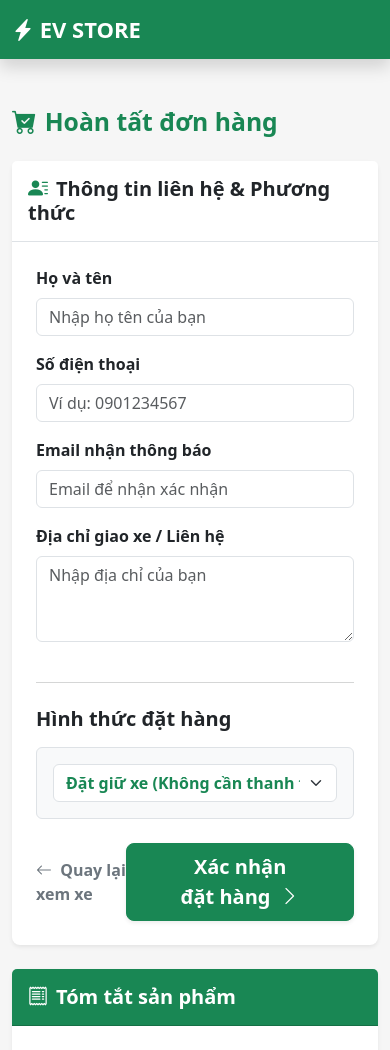
After one commit to MrQuangThien/BAI_GIS, a Django app: page /core/tao-don-hang/1/ in a window 390 px wide. The commit adds this page. Shown: the top 1050 px of the page. Run offline with Django 5.2, Linux system fonts and the light colour scheme; tables that the repository leaves empty hold one stand-in row (values such as "Sample post").

Commit message:
order mailtrap

```diff
--- a/BAI_GIS/ev_store/core/forms.py
+++ b/BAI_GIS/ev_store/core/forms.py
@@ -1,7 +1,7 @@
 from django import forms
 from django.contrib.auth.models import User
 # Nhớ import Model XeDien vào form nhé
-from .models import XeDien
+from .models import XeDien, DonHang
 
 class UserForm(forms.ModelForm):
     password = forms.CharField(
@@ -75,3 +75,15 @@ class XeDienForm(forms.ModelForm):
             'anh_phu_2': forms.FileInput(attrs={'class': 'form-control'}),
             'anh_phu_3': forms.FileInput(attrs={'class': 'form-control'}),
         }
+
+class DonHangForm(forms.ModelForm):
+    class Meta:
+        model = DonHang
+        fields = ['ho_ten', 'so_dien_thoai', 'email', 'dia_chi', 'loai_don']
+        widgets = {
+            'ho_ten': forms.TextInput(attrs={'class': 'form-control', 'placeholder': 'Nhập họ tên của bạn'}),
+            'so_dien_thoai': forms.TextInput(attrs={'class': 'form-control', 'placeholder': 'Ví dụ: 0901234567'}),
+            'email': forms.EmailInput(attrs={'class': 'form-control', 'placeholder': 'Email để nhận xác nhận'}),
+            'dia_chi': forms.Textarea(attrs={'class': 'form-control', 'rows': 3, 'placeholder': 'Nhập địa chỉ của bạn'}),
+            'loai_don': forms.Select(attrs={'class': 'form-select fw-bold text-success'}),
+        }
--- a/BAI_GIS/ev_store/core/templates/quan_ly_tram_sac.html
+++ b/BAI_GIS/ev_store/core/templates/quan_ly_tram_sac.html
@@ -47,10 +47,10 @@
         <div class="row">
             <div class="col-md-2 sidebar shadow-lg">
                 <h4 class="text-center text-success fw-bold mb-4"><i class="bi bi-lightning-charge-fill"></i> EV STORE</h4>
-               <a href="#" class="active"><i class="bi bi-speedometer2 me-2"></i> Tổng quan</a>
+            <a href="#" class="active"><i class="bi bi-speedometer2 me-2"></i> Tổng quan</a>
             <a href="/core/quan-ly-tram-sac/"><i class="bi bi-ev-station me-2"></i> Quản lý Trạm Sạc</a>
             <a href="/core/danh_sach_xe/"><i class="bi bi-car-front me-2"></i> Quản lý Xe Điện</a>
-             <a href="/core/users/"><i class="bi bi-person me-2"></i> Quản lý Người Dùng</a>
+            <a href="/core/users/"><i class="bi bi-person me-2"></i> Quản lý Người Dùng</a>
             <a href="/core/map/" target="_blank"><i class="bi bi-map me-2"></i> Xem Bản Đồ</a>
             <a href="/" target="_blank"><i class="bi bi-basket"></i> Trang Chủ</a>
             </div>
--- /dev/null
+++ b/BAI_GIS/ev_store/core/templates/tao_don_hang.html
@@ -0,0 +1,132 @@
+{% load static %}
+<!DOCTYPE html>
+<html lang="vi">
+<head>
+    <meta charset="UTF-8">
+    <meta name="viewport" content="width=device-width, initial-scale=1.0">
+    <title>Xác nhận đặt hàng | EV STORE</title>
+
+    <link href="https://cdn.jsdelivr.net/npm/bootstrap@5.3.0/dist/css/bootstrap.min.css" rel="stylesheet">
+    <link rel="stylesheet" href="https://cdn.jsdelivr.net/npm/bootstrap-icons@1.10.5/font/bootstrap-icons.css">
+
+    <style>
+        body { background: #f6f6f6; }
+        .navbar-brand { font-weight: bold; font-size: 22px; }
+        .order-summary-img { width: 100%; height: 250px; object-fit: contain; background: white; border-radius: 8px; }
+    </style>
+</head>
+<body>
+
+    <nav class="navbar navbar-expand-lg navbar-dark bg-success shadow sticky-top">
+        <div class="container">
+            <a class="navbar-brand" href="{% url 'trang_chu' %}">
+                <i class="bi bi-lightning-charge-fill"></i> EV STORE
+            </a>
+            <div class="collapse navbar-collapse" id="menu">
+                <ul class="navbar-nav me-auto">
+                    <li class="nav-item"><a class="nav-link" href="{% url 'trang_chu' %}">Trang chủ</a></li>
+                    <li class="nav-item"><a class="nav-link active" href="#">Tiến hành đặt hàng</a></li>
+                </ul>
+            </div>
+        </div>
+    </nav>
+
+    <div class="container my-5">
+        <h2 class="fw-bold mb-4 text-success"><i class="bi bi-cart-check-fill me-2"></i>Hoàn tất đơn hàng</h2>
+
+        <div class="row g-4">
+
+            <div class="col-md-7">
+                <div class="card shadow-sm border-0 rounded-3">
+                    <div class="card-header bg-white py-3 border-bottom">
+                        <h5 class="mb-0 fw-bold"><i class="bi bi-person-lines-fill me-2 text-success"></i>Thông tin liên hệ & Phương thức</h5>
+                    </div>
+                    <div class="card-body p-4">
+
+                        <form method="POST">
+                            {% csrf_token %}
+
+                            <div class="row">
+                                <div class="col-md-12 mb-3">
+                                    <label class="form-label fw-semibold">{{ form.ho_ten.label }}</label>
+                                    {{ form.ho_ten }}
+                                </div>
+                                <div class="col-md-6 mb-3">
+                                    <label class="form-label fw-semibold">{{ form.so_dien_thoai.label }}</label>
+                                    {{ form.so_dien_thoai }}
+                                </div>
+                                <div class="col-md-6 mb-3">
+                                    <label class="form-label fw-semibold">{{ form.email.label }}</label>
+                                    {{ form.email }}
+                                </div>
+                                <div class="col-md-12 mb-3">
+                                    <label class="form-label fw-semibold">{{ form.dia_chi.label }}</label>
+                                    {{ form.dia_chi }}
+                                </div>
+                            </div>
+
+                            <hr class="text-muted my-4">
+
+                            <h5 class="fw-bold mb-3">Hình thức đặt hàng</h5>
+                            <div class="mb-4 bg-light p-3 rounded border">
+                                {{ form.loai_don }}
+                            </div>
+
+                            <div class="d-flex justify-content-between align-items-center mt-4">
+                                <a href="{% url 'chi_tiet_xe' xe.id %}" class="text-decoration-none text-secondary fw-semibold">
+                                    <i class="bi bi-arrow-left me-1"></i> Quay lại xem xe
+                                </a>
+                                <button type="submit" class="btn btn-success btn-lg px-5 fw-bold shadow-sm">
+                                    Xác nhận đặt hàng <i class="bi bi-chevron-right ms-1"></i>
+                                </button>
+                            </div>
+                        </form>
+
+                    </div>
+                </div>
+            </div>
+
+            <div class="col-md-5">
+                <div class="card shadow-sm border-0 bg-white rounded-3 sticky-top" style="top: 90px;">
+                    <div class="card-header bg-success text-white py-3">
+                        <h5 class="mb-0 fw-bold"><i class="bi bi-receipt me-2"></i>Tóm tắt sản phẩm</h5>
+                    </div>
+                    <div class="card-body p-4">
+
+                        <div class="text-center mb-3">
+                            {% if xe.hinh_anh %}
+                                <img src="{{ xe.hinh_anh.url }}" class="order-summary-img img-thumbnail border-0">
+                            {% else %}
+                                <img src="https://via.placeholder.com/400x250?text=Chưa+có+ảnh" class="order-summary-img img-thumbnail border-0">
+                            {% endif %}
+                        </div>
+
+                        <h4 class="fw-bold mb-1">{{ xe.ten_xe }}</h4>
+                        <p class="text-muted mb-3">{{ xe.hang_san_xuat }}</p>
+
+                        <hr>
+
+                        <div class="d-flex justify-content-between align-items-center mb-2">
+                            <span class="text-muted fw-semibold">Giá niêm yết:</span>
+                            <span class="fs-5 fw-bold">{{ xe.gia }} VNĐ</span>
+                        </div>
+
+                        <div class="alert alert-warning mt-4 text-dark small" role="alert">
+                            <i class="bi bi-info-circle-fill me-1"></i>
+                            <strong>Lưu ý:</strong> Sau khi bấm Xác nhận, hệ thống sẽ gửi một Email chi tiết về lộ trình thanh toán dựa trên Hình thức bạn đã chọn đến địa chỉ Email của bạn.
+                        </div>
+
+                    </div>
+                </div>
+            </div>
+
+        </div>
+    </div>
+
+    <footer class="bg-dark text-white text-center py-4 mt-5">
+        <p class="mb-0">© 2026 EV STORE - Hệ thống kinh doanh xe điện</p>
+    </footer>
+
+    <script src="https://cdn.jsdelivr.net/npm/bootstrap@5.3.0/dist/js/bootstrap.bundle.min.js"></script>
+</body>
+</html>
--- a/BAI_GIS/ev_store/core/views.py
+++ b/BAI_GIS/ev_store/core/views.py
@@ -11,9 +11,11 @@ from django.contrib.auth.models import User
 from django.contrib.auth import login, logout
 from django.contrib import messages
 
+from django.core.mail import send_mail
+
 # --- QUAN TRỌNG: Import đúng nơi bạn khai báo ---
-from .models import TramSac, XeDien, CuaHang, XeDienForm
-from .forms import RegisterForm, UserForm
+from .models import TramSac, XeDien, CuaHang, XeDienForm, DonHang
+from .forms import RegisterForm, UserForm, DonHangForm
 
 from django.db.models import Q
 from django.shortcuts import render, get_object_or_404, redirect
@@ -59,10 +61,68 @@ def danh_muc_xe(request, loai_xe):
 # 3. View Xử lý form Đặt hàng / Đặt cọc
 def tao_don_hang(request, xe_id):
     xe = get_object_or_404(XeDien, id=xe_id)
-    # Lấy tham số type từ URL (ví dụ: type=preorder cho xe sắp về)
-    loai_don = request.GET.get('type', 'normal')
 
-    return render(request, 'tao_don_hang.html', {'xe': xe, 'loai_don': loai_don})
+    # Nếu bấm từ nút "Đặt trước" (sản phẩm sắp về) thì mặc định chọn B
+    kieu_dat = request.GET.get('type')
+    loai_mac_dinh = 'B' if kieu_dat == 'preorder' else 'A'
+
+    if request.method == 'POST':
+        form = DonHangForm(request.POST)
+        if form.is_valid():
+            don_hang = form.save(commit=False)
+            don_hang.xe = xe # Gắn chiếc xe đang xem vào đơn hàng
+
+            # Gắn user nếu họ đã đăng nhập
+            if request.user.is_authenticated:
+                don_hang.khach_hang = request.user
+
+            # XỬ LÝ LOGIC A, B, C THEO YÊU CẦU GIẢNG VIÊN
+            if don_hang.loai_don == 'A':
+                don_hang.trang_thai = 'Pending'
+                don_hang.tong_tien = 0 # Giữ chỗ 0đ
+
+            elif don_hang.loai_don == 'B':
+                don_hang.trang_thai = 'Deposit Paid'
+                don_hang.tong_tien = xe.gia * 10 / 100 # Ví dụ: Đặt cọc 10% giá trị xe
+
+            elif don_hang.loai_don == 'C':
+                don_hang.trang_thai = 'Paid'
+                don_hang.tong_tien = xe.gia # Mua đứt 100%
+
+            don_hang.save() # Lưu vào Database
+
+            # GỬI EMAIL THÔNG BÁO BẰNG MAILTRAP
+            tieu_de = f"[EV STORE] Xác nhận đơn hàng #{don_hang.id} - {xe.ten_xe}"
+            noi_dung = f"""
+            Chào {don_hang.ho_ten},
+
+            Cảm ơn bạn đã tin tưởng EV STORE. Đơn hàng của bạn đã được ghi nhận!
+            - Xe đặt mua: {xe.ten_xe}
+            - Hình thức: {don_hang.get_loai_don_display()}
+            - Trạng thái hiện tại: {don_hang.trang_thai}
+            - Tổng tiền cần thanh toán: {don_hang.tong_tien} VNĐ
+
+            Chúng tôi sẽ liên hệ với bạn qua số {don_hang.so_dien_thoai} trong thời gian sớm nhất.
+            """
+
+            try:
+                send_mail(
+                    subject=tieu_de,
+                    message=noi_dung,
+                    from_email='no-reply@evstore.com',
+                    recipient_list=[don_hang.email],
+                    fail_silently=False,
+                )
+            except Exception as e:
+                print("Lỗi gửi mail: ", e) # In ra console nếu Mailtrap cấu hình sai
+
+            # Đặt xong thì quay về trang chủ (Sau này có thể làm trang Cám ơn riêng)
+            return redirect('trang_chu')
+    else:
+        # Nếu mới vào trang, hiển thị form trống
+        form = DonHangForm(initial={'loai_don': loai_mac_dinh})
+
+    return render(request, 'tao_don_hang.html', {'form': form, 'xe': xe})
 
 # 2. Hàm hiển thị chi tiết 1 sản phẩm
 def chi_tiet_xe(request, xe_id):
```
Also changed, not shown: BAI_GIS/ev_store/core/models.py (+37 -0 lines), BAI_GIS/ev_store/ev_store/settings.py (+17 -0 lines), BAI_GIS/ev_store/core/migrations/0005_donhang.py (added), 2 other files.
